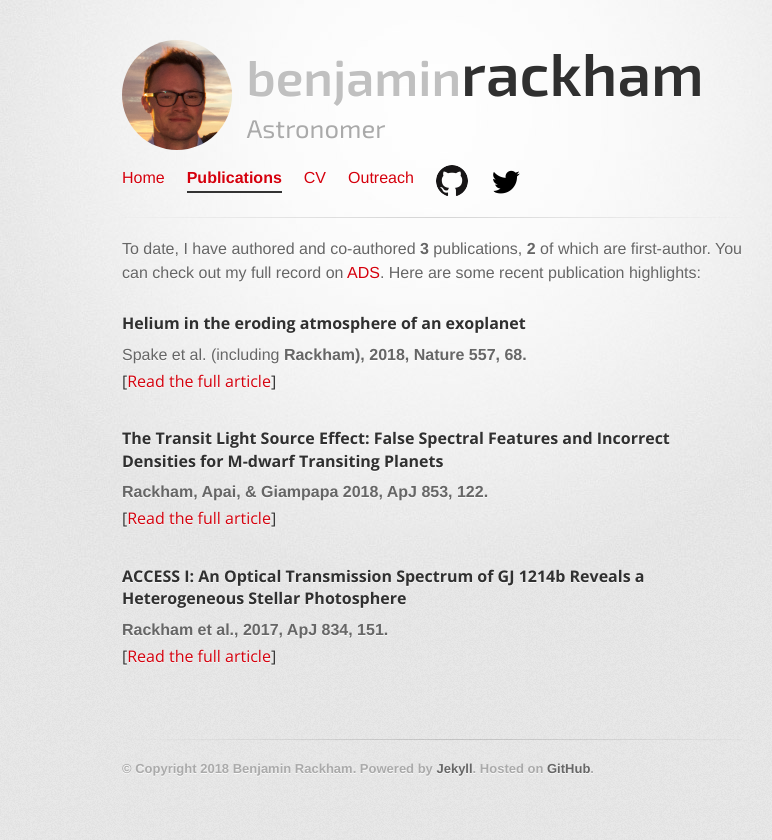
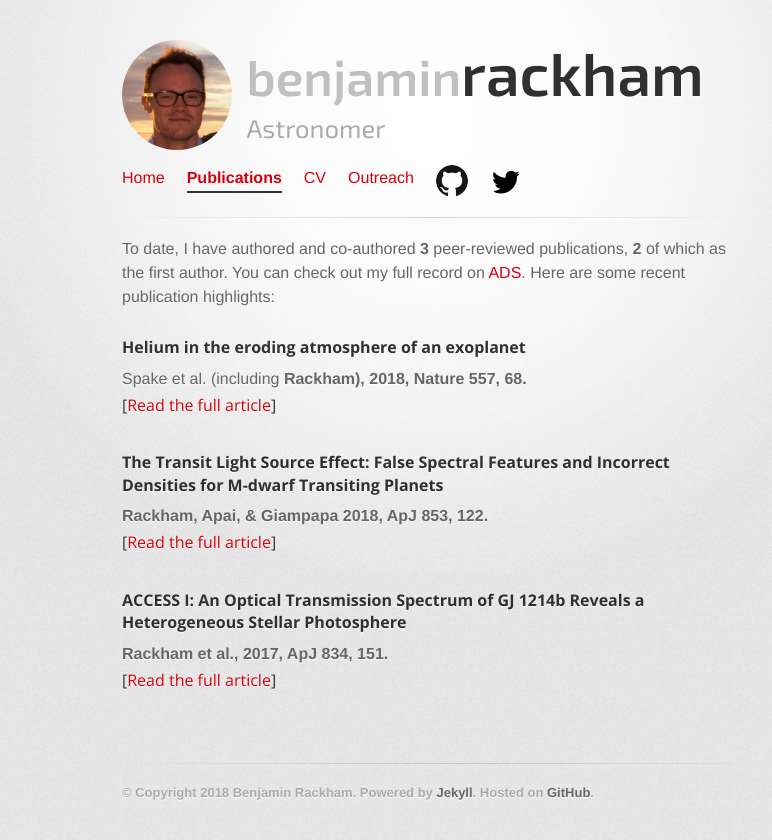
Before and after one commit to brackham/brackham.github.io, a Jekyll site: the page built from publications/index.html, in a window 1280 px wide. Shown: the top 840 px of the page, without its empty margins (208-980 px from the left). Built offline with Jekyll 4.4.1, drawn with Linux system fonts in a browser that asks for light colours.

Commit message:
Update index.html

```diff
--- a/publications/index.html
+++ b/publications/index.html
@@ -5,7 +5,7 @@ current: publications
 description: My Publications
 ---
 
-To date, I have authored and co-authored <b>3</b> publications, <b>2</b> of which are first-author. You can check out my full
+To date, I have authored and co-authored <b>3</b> peer-reviewed publications, <b>2</b> of which as the first author. You can check out my full
 record on <a href="http://adsabs.harvard.edu/cgi-bin/nph-abs_connect?return_req=no_params&author=Rackham,%20B.&db_key=PRE" target="_blank">ADS</a>.
 Here are some recent publication highlights:
 <br><br>
```
